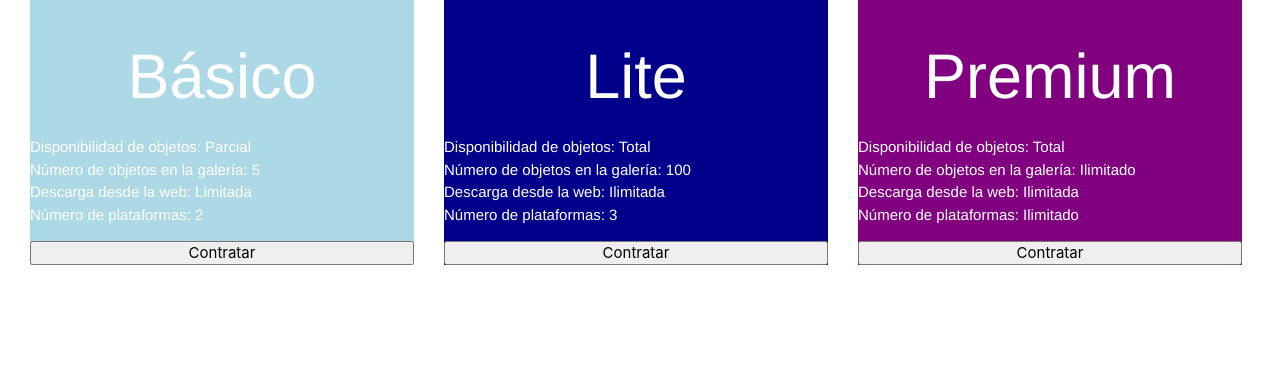
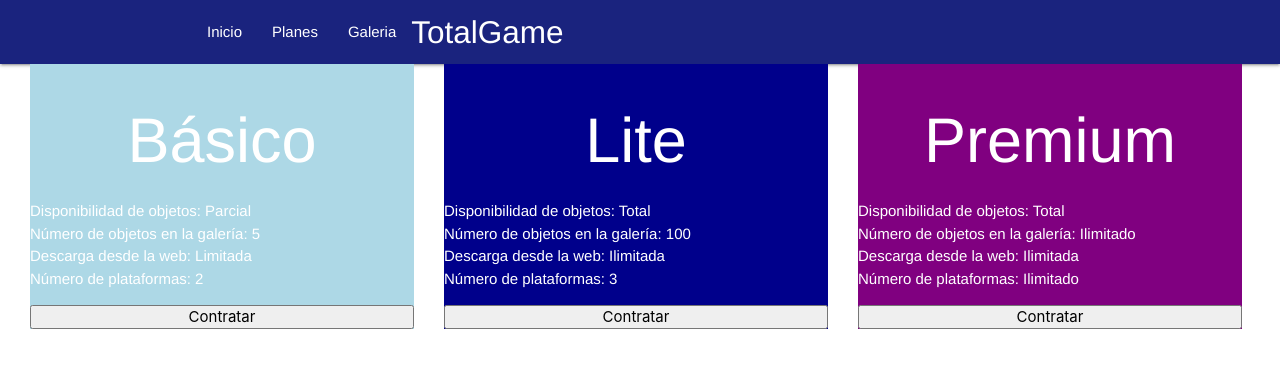
Before and after one commit to raul3497/TotalGame, a plain HTML site: page planes.html in a window 1280 px wide. Drawn offline with nearby package versions, Linux system fonts and the light colour scheme.

Commit message:
Update planes.html

```diff
--- a/planes.html
+++ b/planes.html
@@ -14,6 +14,17 @@
   <meta name="viewport" content="width=device-width, initial-scale=1.0, maximum-scale=1.0, user-scalable=no"/>
 </head>
 <body>
+<nav class="indigo darken-4" role="navigation">
+  <div class="nav-wrapper container">
+    <ul>
+      <li><a href="index.html">Inicio</a></li>
+      <li><a href="planes.html">Planes</a></li>
+      <li><a href="galeria.html">Galeria</a></li>
+    </ul>
+    <a href="#" class="brand-logo">TotalGame</a>
+  </div>
+</nav>
+
 <section class="conteiner">
 	<div id="basico">
 		<h1>Básico</h1>
```
